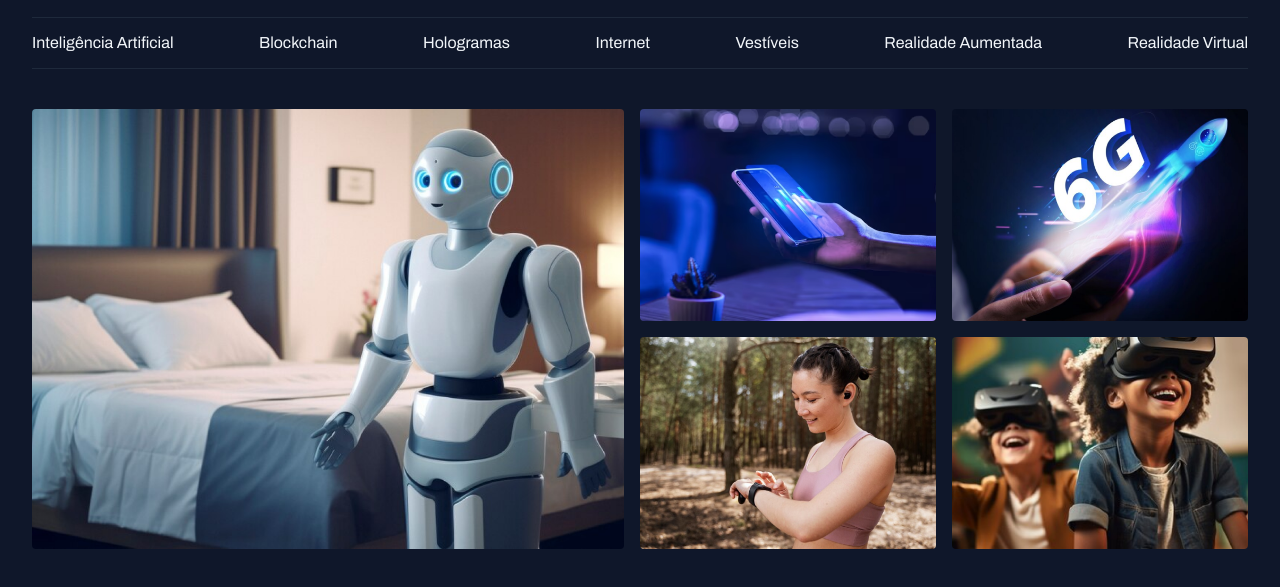
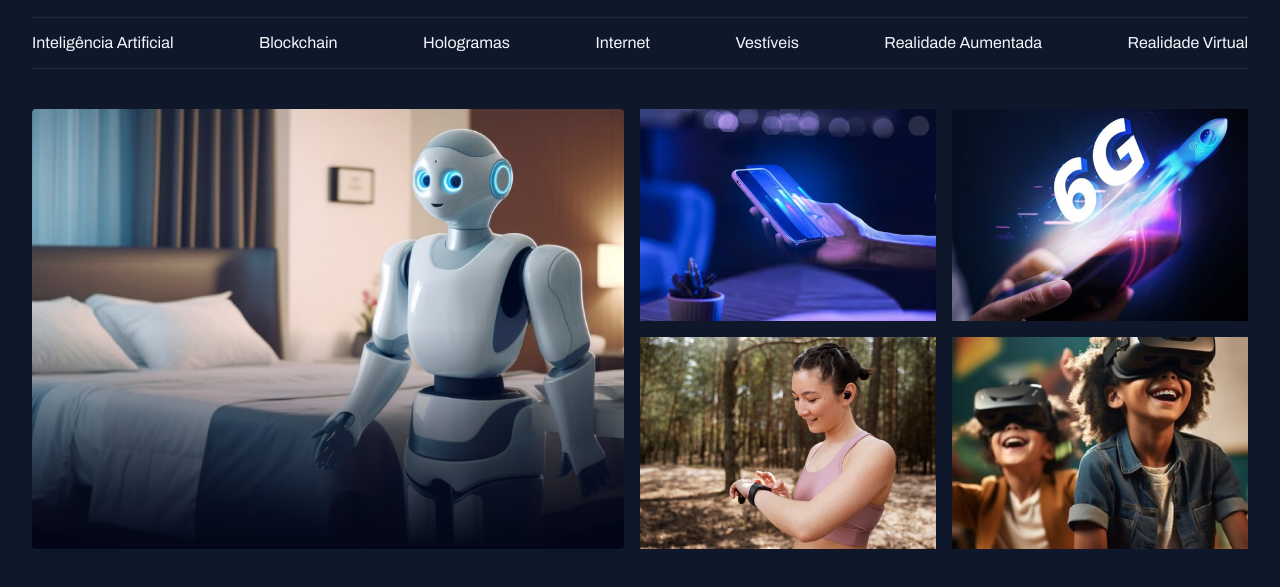
Before and after one commit to BrunoGustavo92/projeto-portal-de-noticias, a plain HTML site: page index.html in a window 1280 px wide. Shown: the part 55-642 px from the top of the page. Drawn offline with Linux system fonts and the light colour scheme.

Commit message:
Adicionando fundo com degradê

```diff
--- a/index.html
+++ b/index.html
@@ -41,7 +41,7 @@
 
   <main class="grid container">
     <section id="feactured" class="grid grid-flow-col gap-16">
-      <div>
+      <div class="card">
         <img src="assets/images/Image 01.png" alt="">
       </div>
 
--- a/styles/sections.css
+++ b/styles/sections.css
@@ -2,6 +2,23 @@
   img {
     height: 100%;
     object-fit: cover;
-    border-radius: 4px;
   }
 }
+
+.card {
+  border-radius: 4px;
+  overflow: hidden;
+  position: relative;
+
+  &::before {
+    content: "";
+    position: absolute;
+    inset: 0;
+    top: 50%;
+    background: linear-gradient(
+      180deg,
+      transparent 0%,
+      #020617 100%
+    );
+  }
+}
```
